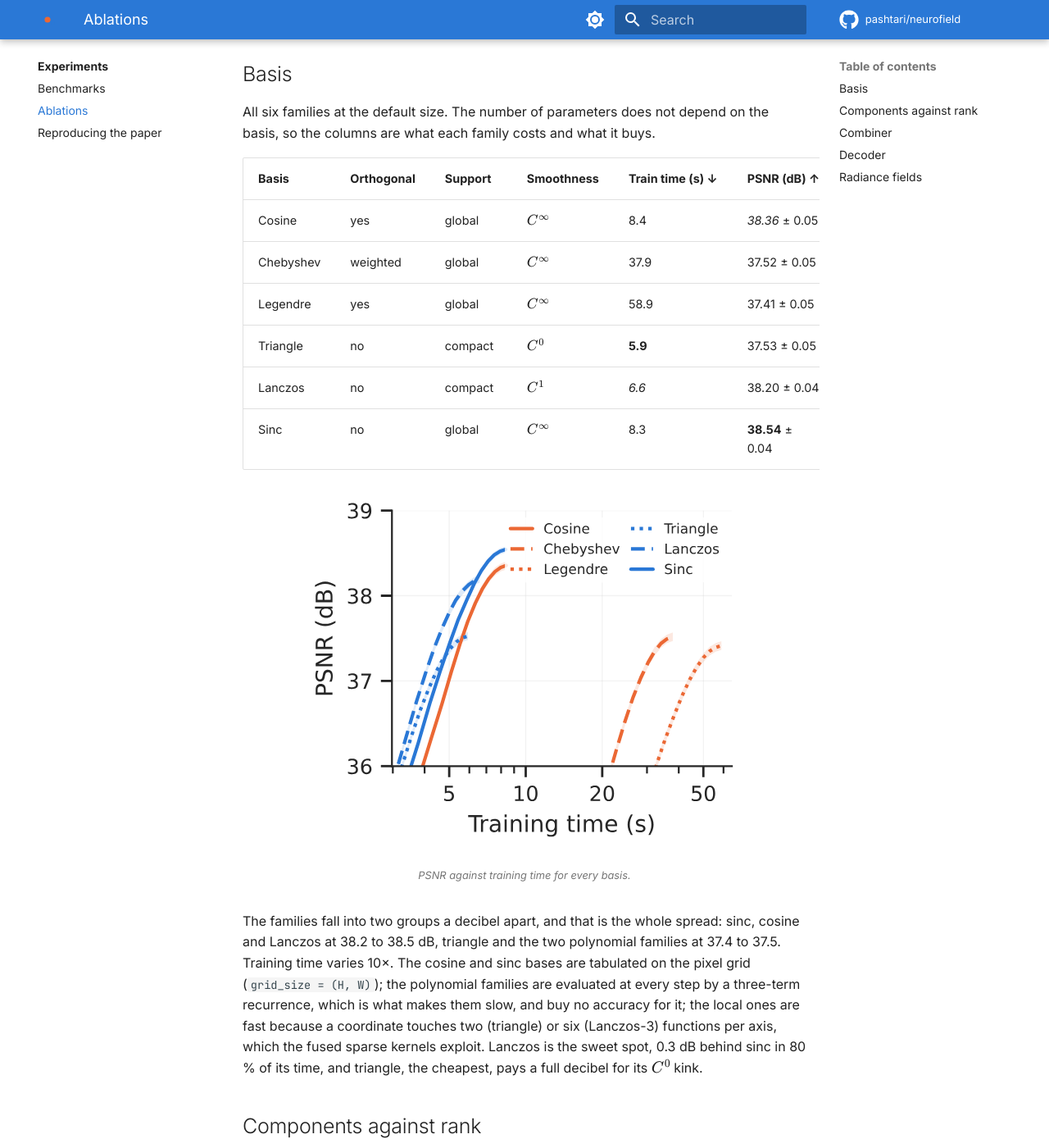
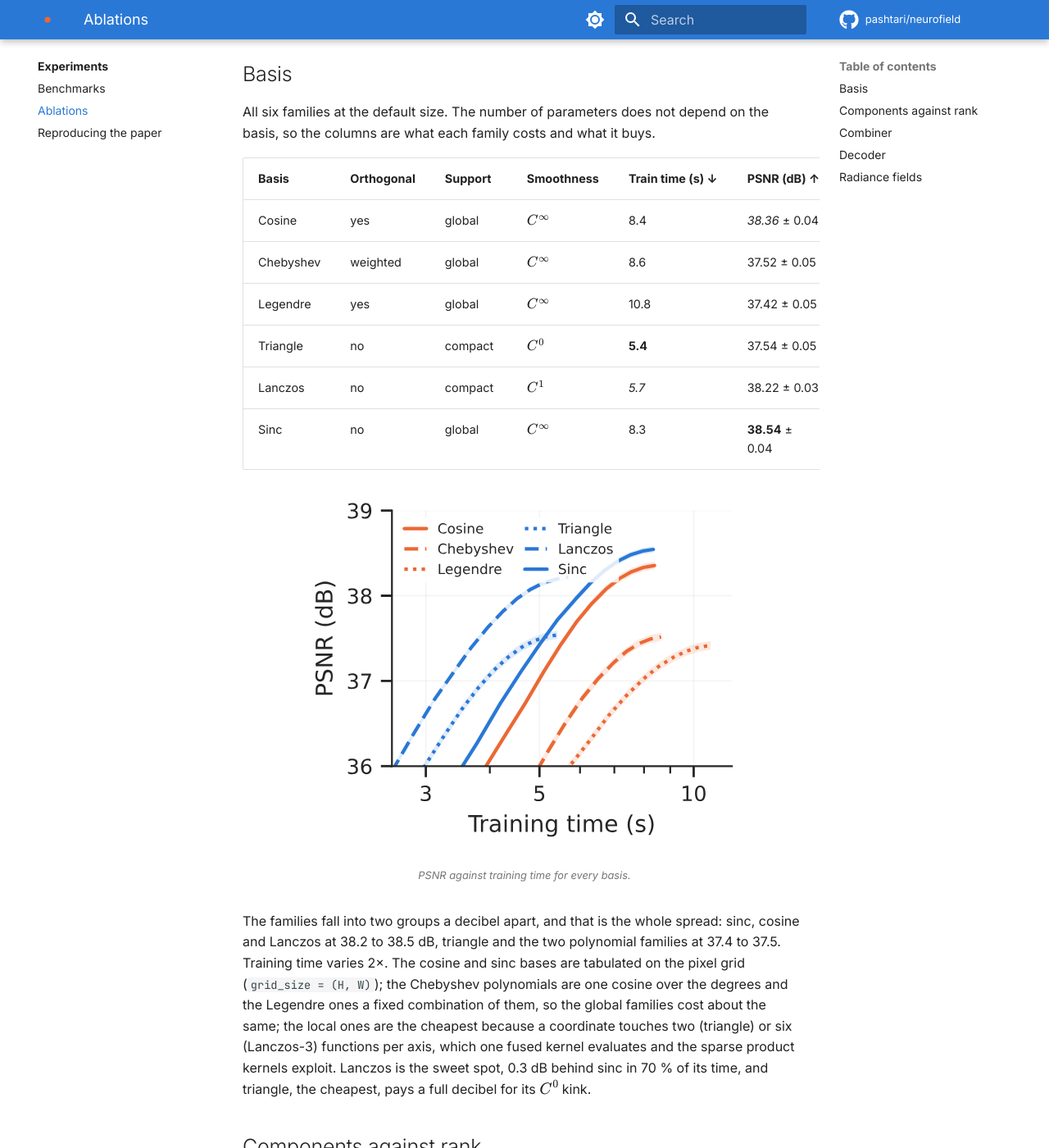
Before and after one commit to pashtari/neurofield, an MkDocs documentation site: the page built from docs/experiments/ablations.md, in a window 1280 px wide and 1400 px high, scrolled down 399 px. Shown: the whole window at 82% size. Built offline with MkDocs 1.6.1 and Material for MkDocs 9.7.7, drawn with Linux system fonts in a browser that asks for light colours; comment, search, counter and statistics services are not loaded.

Commit message:
Report the faster bases in the tables and figures
FUTON-lanczos was retimed on every task with its taps in one kernel and
the inference profiles redone: it trains in 5.6 s on images, 7.4 s on
volumes, 312 s on radiance fields and 48 s on super-resolution, leads
inference on images and sits within a few percent of sinc on radiance
fields. The basis ablation's polynomial rows took their new times, 8.6 s
for Chebyshev and 10.8 s for Legendre, so training time across the
families spans 2x rather than 10x. The tables, the figures, the README
and the docs landing page follow, the latter now mirroring the README's
table with its super-resolution row.

```diff
--- a/docs/experiments/ablations.md
+++ b/docs/experiments/ablations.md
@@ -8,11 +8,11 @@ All six families at the default size. The number of parameters does not depend o
 
 | Basis | Orthogonal | Support | Smoothness | Train time (s) ↓ | PSNR (dB) ↑ |
 | --- | --- | --- | --- | --- | --- |
-| Cosine | yes | global | $C^\infty$ | 8.4 | *38.36* ± 0.05 |
-| Chebyshev | weighted | global | $C^\infty$ | 37.9 | 37.52 ± 0.05 |
-| Legendre | yes | global | $C^\infty$ | 58.9 | 37.41 ± 0.05 |
-| Triangle | no | compact | $C^0$ | **5.9** | 37.53 ± 0.05 |
-| Lanczos | no | compact | $C^1$ | *6.6* | 38.20 ± 0.04 |
+| Cosine | yes | global | $C^\infty$ | 8.4 | *38.36* ± 0.04 |
+| Chebyshev | weighted | global | $C^\infty$ | 8.6 | 37.52 ± 0.05 |
+| Legendre | yes | global | $C^\infty$ | 10.8 | 37.42 ± 0.05 |
+| Triangle | no | compact | $C^0$ | **5.4** | 37.54 ± 0.05 |
+| Lanczos | no | compact | $C^1$ | *5.7* | 38.22 ± 0.03 |
 | Sinc | no | global | $C^\infty$ | 8.3 | **38.54** ± 0.04 |
 
 <figure markdown="span">
@@ -20,7 +20,7 @@ All six families at the default size. The number of parameters does not depend o
   <figcaption>PSNR against training time for every basis.</figcaption>
 </figure>
 
-The families fall into two groups a decibel apart, and that is the whole spread: sinc, cosine and Lanczos at 38.2 to 38.5 dB, triangle and the two polynomial families at 37.4 to 37.5. Training time varies 10×. The cosine and sinc bases are tabulated on the pixel grid (`grid_size = (H, W)`); the polynomial families are evaluated at every step by a three-term recurrence, which is what makes them slow, and buy no accuracy for it; the local ones are fast because a coordinate touches two (triangle) or six (Lanczos-3) functions per axis, which the fused sparse kernels exploit. Lanczos is the sweet spot, 0.3 dB behind sinc in 80 % of its time, and triangle, the cheapest, pays a full decibel for its $C^0$ kink.
+The families fall into two groups a decibel apart, and that is the whole spread: sinc, cosine and Lanczos at 38.2 to 38.5 dB, triangle and the two polynomial families at 37.4 to 37.5. Training time varies 2×. The cosine and sinc bases are tabulated on the pixel grid (`grid_size = (H, W)`); the Chebyshev polynomials are one cosine over the degrees and the Legendre ones a fixed combination of them, so the global families cost about the same; the local ones are the cheapest because a coordinate touches two (triangle) or six (Lanczos-3) functions per axis, which one fused kernel evaluates and the sparse product kernels exploit. Lanczos is the sweet spot, 0.3 dB behind sinc in 70 % of its time, and triangle, the cheapest, pays a full decibel for its $C^0$ kink.
 
 ## Components against rank
 
```
Also changed, not shown: README.md (+3 -3 lines), docs/experiments/benchmarks.md (+7 -7 lines), docs/index.md (+6 -5 lines), docs/assets/ablation_basis.svg, docs/assets/results_image.svg, docs/assets/results_nerf.svg, docs/assets/results_occupancy.svg, docs/assets/results_super_resolution.svg.
